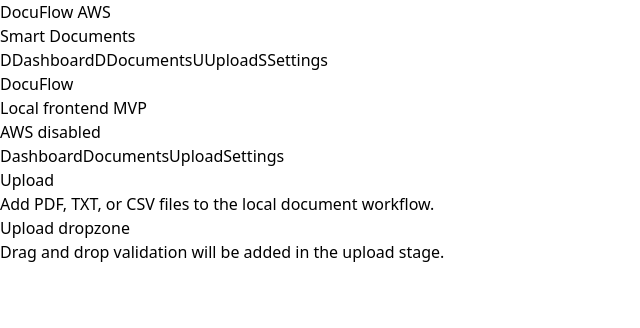
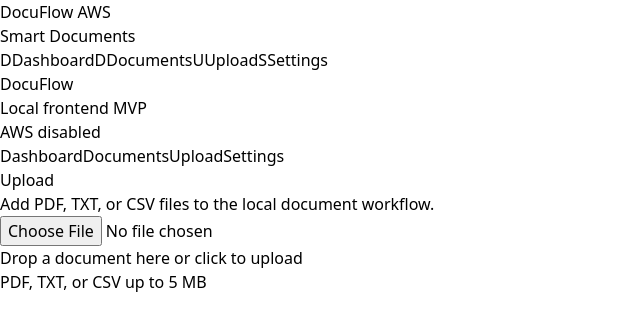
Before and after one commit to Ogrodowczyk87/Smart-Document-Processing-Platform-na-AWS-DocuFlow-AWS, a React (Vite) app: page /upload in a window 1280 px wide. Shown: the top 328 px of the page, without its empty margins (0-640 px from the left). Built offline with nearby package versions, Linux system fonts and the light colour scheme.

Commit message:
add upload dropzone and progress UI

```diff
--- /dev/null
+++ b/src/components/upload/UploadDropzone.tsx
@@ -0,0 +1,88 @@
+type UploadDropzoneProps = {
+  onFileSelect: (file: File) => void;
+  error?: string;
+};
+
+const allowedFileExtensions = [".pdf", ".txt", ".csv"];
+const maxFileSize = 5 * 1024 * 1024;
+
+export function UploadDropzone({ onFileSelect, error }: UploadDropzoneProps) {
+  function validateFile(file: File) {
+    const fileName = file.name.toLowerCase();
+    const hasAllowedExtension = allowedFileExtensions.some((extension) =>
+      fileName.endsWith(extension),
+    );
+
+    if (!hasAllowedExtension) {
+      return "Only PDF, TXT, and CSV files are allowed.";
+    }
+
+    if (file.size > maxFileSize) {
+      return "File size must be 5 MB or less.";
+    }
+
+    return null;
+  }
+
+  function handleFile(file: File) {
+    const validationError = validateFile(file);
+
+    if (validationError) {
+      alert(validationError);
+      return;
+    }
+
+    onFileSelect(file);
+  }
+
+  function handleInputChange(event: React.ChangeEvent<HTMLInputElement>) {
+    const file = event.target.files?.[0];
+
+    if (!file) {
+      return;
+    }
+
+    handleFile(file);
+  }
+
+  function handleDrop(event: React.DragEvent<HTMLLabelElement>) {
+    event.preventDefault();
+
+    const file = event.dataTransfer.files[0];
+
+    if (!file) {
+      return;
+    }
+
+    handleFile(file);
+  }
+
+  function handleDragOver(event: React.DragEvent<HTMLLabelElement>) {
+    event.preventDefault();
+  }
+
+  return (
+    <label
+      onDrop={handleDrop}
+      onDragOver={handleDragOver}
+      className="flex cursor-pointer flex-col items-center justify-center rounded-md border border-dashed border-slate-300 bg-white p-10 text-center shadow-sm hover:border-sky-400 hover:bg-sky-50"
+    >
+      <input
+        type="file"
+        accept=".pdf,.txt,.csv"
+        onChange={handleInputChange}
+        className="sr-only"
+      />
+
+      <p className="text-sm font-semibold text-slate-950">
+        Drop a document here or click to upload
+      </p>
+
+      <p className="mt-2 text-sm text-slate-500">
+        PDF, TXT, or CSV up to 5 MB
+      </p>
+
+      {error && <p className="mt-3 text-sm font-medium text-red-600">{error}</p>}
+    </label>
+  );
+}
--- /dev/null
+++ b/src/components/upload/UploadProgress.tsx
@@ -0,0 +1,21 @@
+type UploadProgressProps = {
+  progress: number;
+};
+
+export function UploadProgress({ progress }: UploadProgressProps) {
+  return (
+    <div className="rounded-md border border-slate-200 bg-white p-4 shadow-sm">
+      <div className="mb-2 flex items-center justify-between">
+        <p className="text-sm font-medium text-slate-950">Upload progress</p>
+        <p className="text-sm font-medium text-slate-600">{progress}%</p>
+      </div>
+
+      <div className="h-2 rounded-full bg-slate-100">
+        <div
+          className="h-2 rounded-full bg-sky-600 transition-all"
+          style={{ width: `${progress}%` }}
+        />
+      </div>
+    </div>
+  );
+}
--- a/src/pages/Upload.tsx
+++ b/src/pages/Upload.tsx
@@ -1,4 +1,16 @@
+import { useState } from "react";
+import { UploadDropzone } from "../components/upload/UploadDropzone";
+import { UploadProgress } from "../components/upload/UploadProgress";
+
 export function Upload() {
+  const [selectedFileName, setSelectedFileName] = useState<string | null>(null);
+  const [progress, setProgress] = useState(0);
+
+  function handleFileSelect(file: File) {
+    setSelectedFileName(file.name);
+    setProgress(100);
+  }
+
   return (
     <section className="space-y-6">
       <div>
@@ -8,12 +20,17 @@
         </p>
       </div>
 
-      <div className="rounded-md border border-dashed border-slate-300 bg-white p-10 text-center shadow-sm">
-        <p className="text-sm font-medium text-slate-700">Upload dropzone</p>
-        <p className="mt-2 text-sm text-slate-500">
-          Drag and drop validation will be added in the upload stage.
-        </p>
-      </div>
+      <UploadDropzone onFileSelect={handleFileSelect} />
+
+      {selectedFileName && (
+        <div className="rounded-md border border-slate-200 bg-white p-4 shadow-sm">
+          <p className="text-sm font-medium text-slate-950">
+            Selected file: {selectedFileName}
+          </p>
+        </div>
+      )}
+
+      {progress > 0 && <UploadProgress progress={progress} />}
     </section>
   );
 }
```
